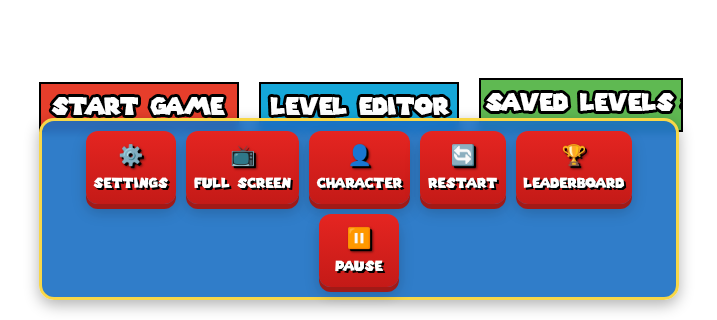
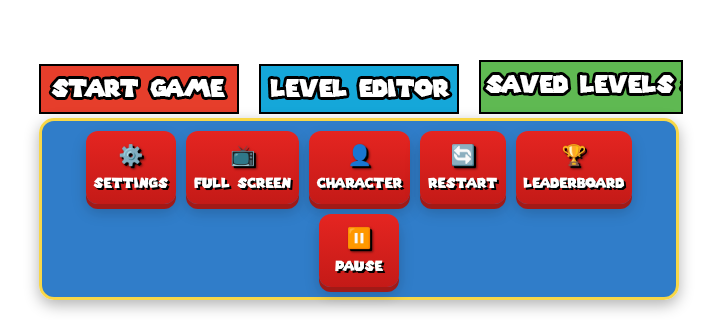
Before and after one commit to muhammadrofiq16/xipplg4_02_mario_bros, a plain HTML site: page index.html in a window 1280 px wide. Shown: the part 480-800 px from the top of the page, without its empty margins (281-998 px from the left). Drawn offline with Linux system fonts and the light colour scheme.

Commit message:
pls nyoba

```diff
--- a/css/style.css
+++ b/css/style.css
@@ -271,7 +271,7 @@ body {
     line-height: 50px;
     cursor: pointer;
     transition: all 0.3s;
-    margin-bottom: 6em;
+    margin-bottom: 7em;
 }
 
 .start-btn {
```
